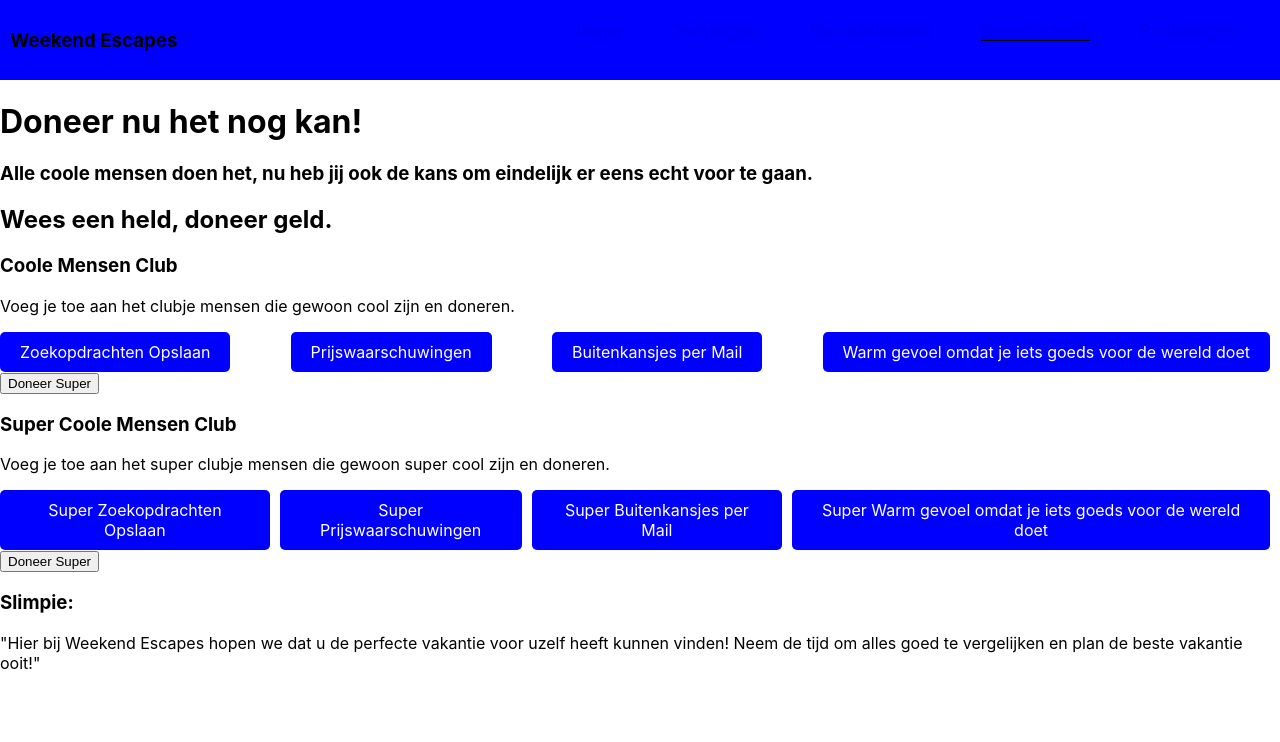
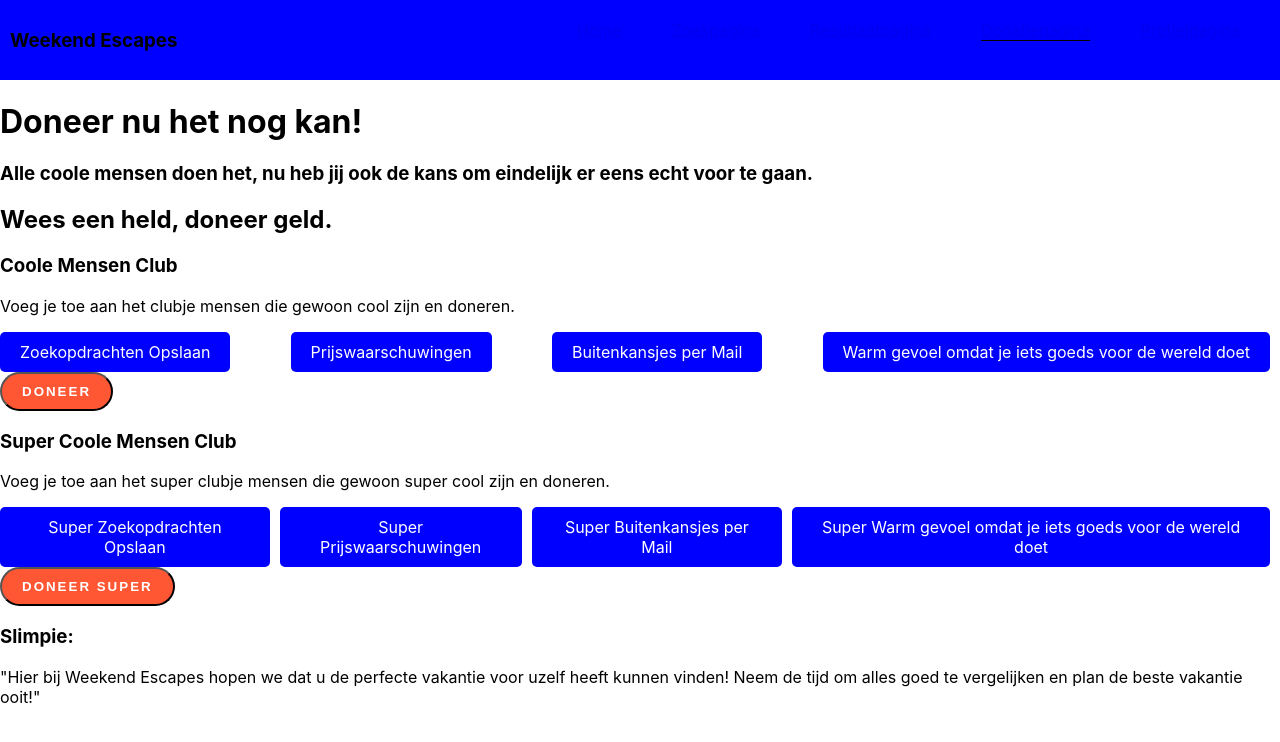
Before and after one commit to sebasvisser/2022-frontend-eindopdracht, a React (Create React App) app: page /donations in a window 1280 px wide. Shown: the top 742 px of the page. Built offline with nearby package versions, Linux system fonts and the light colour scheme.

Commit message:
nu nog meer properties

```diff
--- a/src/components/donatebutton/DonateButton.css
+++ b/src/components/donatebutton/DonateButton.css
@@ -0,0 +1,18 @@
+#donate-btn {
+    background-color: #FF5733;
+    color: #fff;
+    border-radius: 50px;
+    padding: 10px 20px;
+    text-align: center;
+    text-transform: uppercase;
+    font-weight: bold;
+    letter-spacing: 2px;
+    cursor: pointer;
+    transition: all 0.2s ease-in-out;
+}
+
+#donate-btn:hover {
+    background-color: #F44336;
+    transform: translateY(-3px);
+    box-shadow: 0px 10px 20px rgba(0, 0, 0, 0.2);
+}
--- a/src/components/donatebutton/DonateButton.js
+++ b/src/components/donatebutton/DonateButton.js
@@ -1,9 +1,25 @@
 import React from "react";
 import "./DonateButton.css";
 
-export default function Button({ children }) {
+export default function Button({ fantastisch, children }) {
+  if (fantastisch) {
     return (
       <button
+        id="donate-btn"
+        onClick={() => {
+          alert(
+            "Super fijn dat je super geld wilt doneren, maar ik heb liever een Super goed cijfer voor mijn opdracht ;)"
+          );
+        }}
+        type="button"
+      >
+        {children}
+      </button>
+    );
+  } else {
+    return (
+      <button
+        id="donate-btn"
         onClick={() => {
           alert(
             "Fijn dat je geld wilt doneren, maar ik heb liever een goed cijfer voor mijn opdracht ;)"
@@ -15,3 +31,4 @@ export default function Button({ children }) {
       </button>
     );
   }
+}
--- a/src/pages/Donations.js
+++ b/src/pages/Donations.js
@@ -28,7 +28,7 @@ function Donations() {
               <li>Buitenkansjes per Mail</li>
               <li>Warm gevoel omdat je iets goeds voor de wereld doet</li>
             </ul>
-            <DonateButton>Doneer Super</DonateButton>
+            <DonateButton>Doneer</DonateButton>
           </article>
           <article>
             <h3>Super Coole Mensen Club</h3>
@@ -42,15 +42,7 @@ function Donations() {
               <li>Super Buitenkansjes per Mail</li>
               <li>Super Warm gevoel omdat je iets goeds voor de wereld doet</li>
             </ul>
-            <button
-              onClick={() => {
-                alert(
-                  "Super Fijn dat je geld wilt doneren, maar ik heb liever een super goed cijfer voor mijn opdracht ;)"
-                );
-              }}
-            >
-              Doneer Super
-            </button>
+            <DonateButton fantastisch={true}>Doneer Super</DonateButton>
           </article>
         </section>
       </main>
```
Lines whose indentation alone changed are shown as unchanged.
